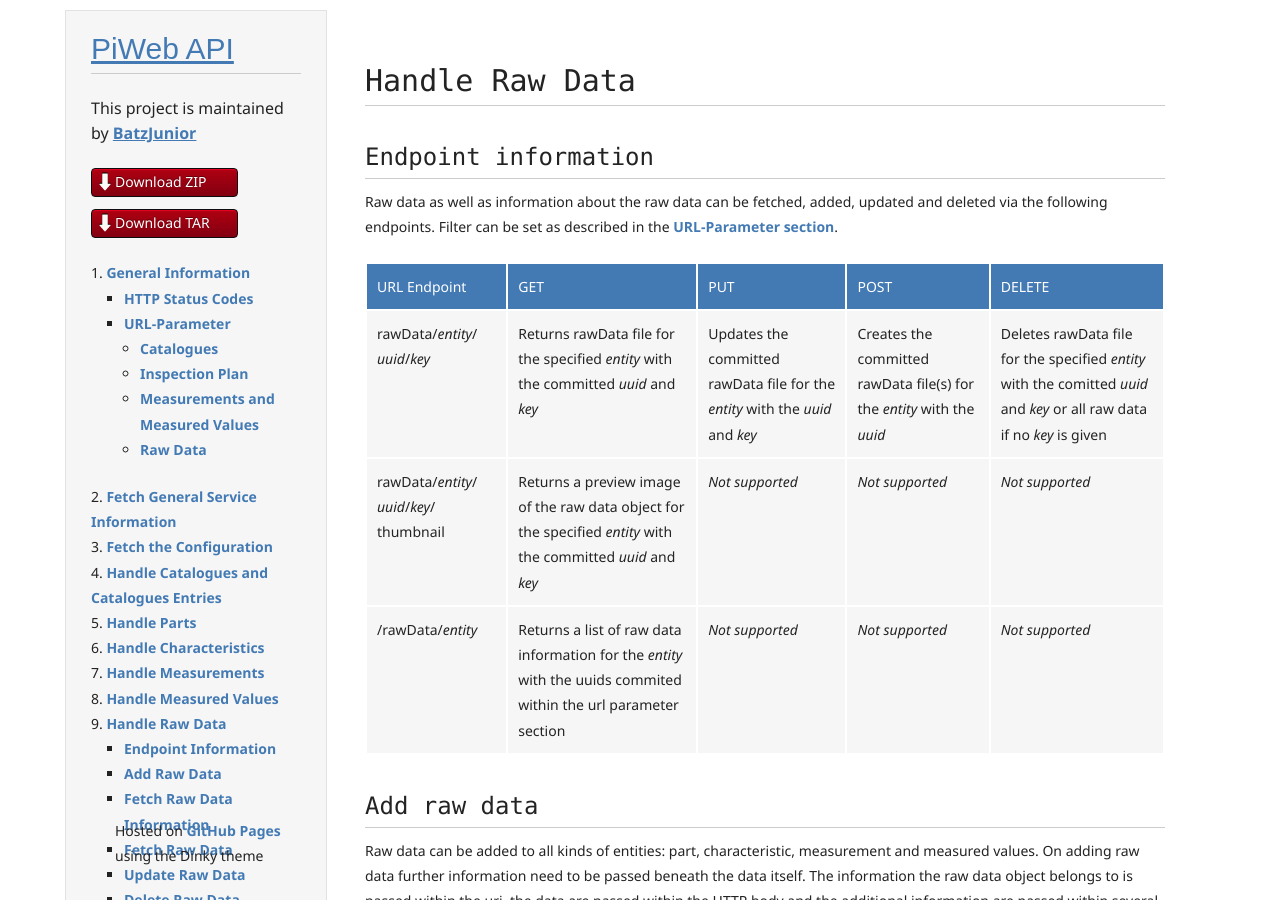
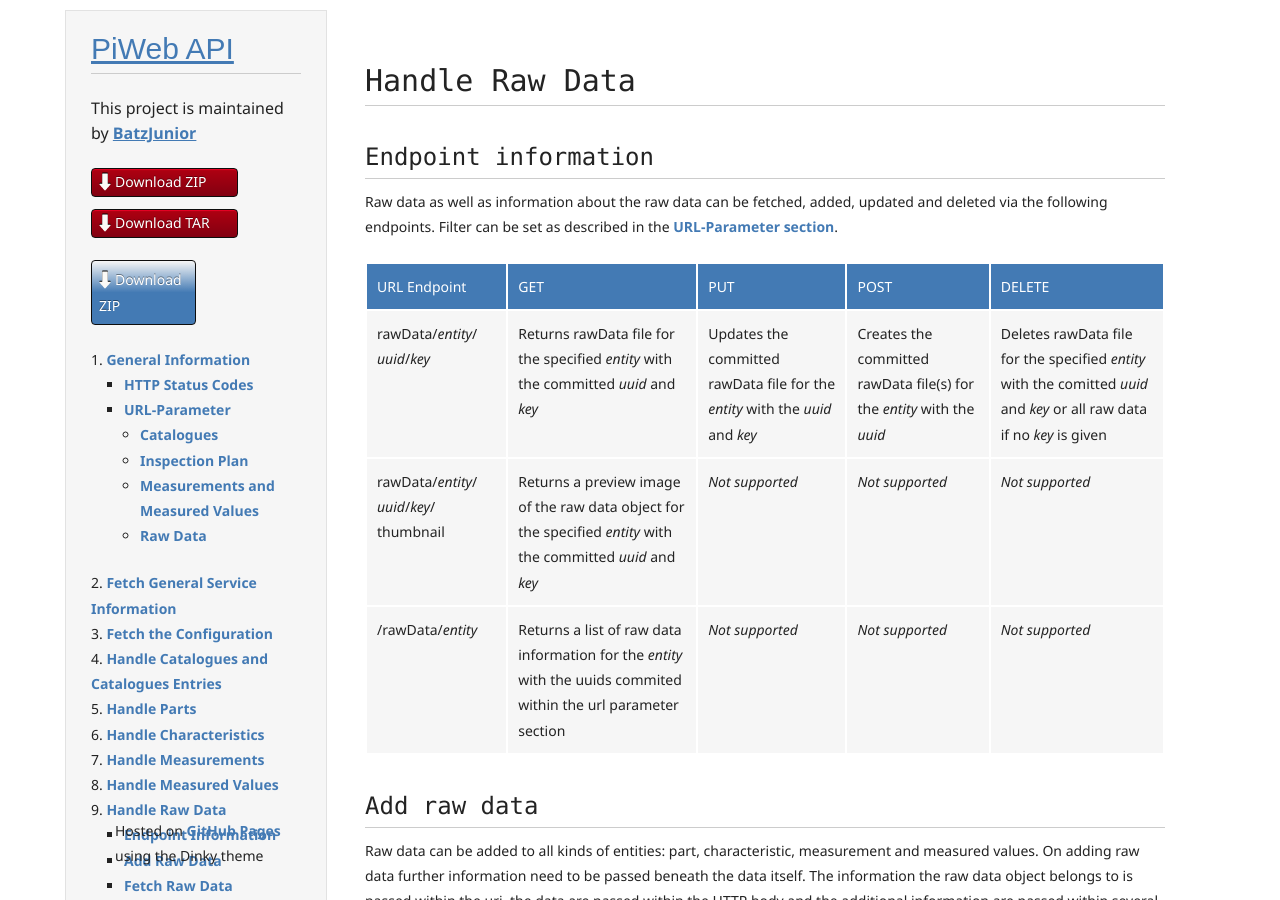
Before and after one commit to BatzJunior/testrepo, a Jekyll site: the page built from Handle-Raw-Data.md, in a window 1280 px wide and 900 px high. Built offline with Jekyll 4.4.1, drawn with Linux system fonts in a browser that asks for light colours.

Commit message:
Update frame.html

```diff
--- a/_layouts/frame.html
+++ b/_layouts/frame.html
@@ -27,6 +27,10 @@
           <li class="download"><a class="buttons" href="https://github.com/BatzJunior/testrepo/tarball/master">Download TAR</a></li>
         </ul>
 
+        <div class="download">
+	       	<a class="buttons" href="https://github.com/BatzJunior/testrepo/zipball/master">Download ZIP</a></li>
+        </div>
+
         <p class="header"></p>
 
         {% include toc.html %}
```
